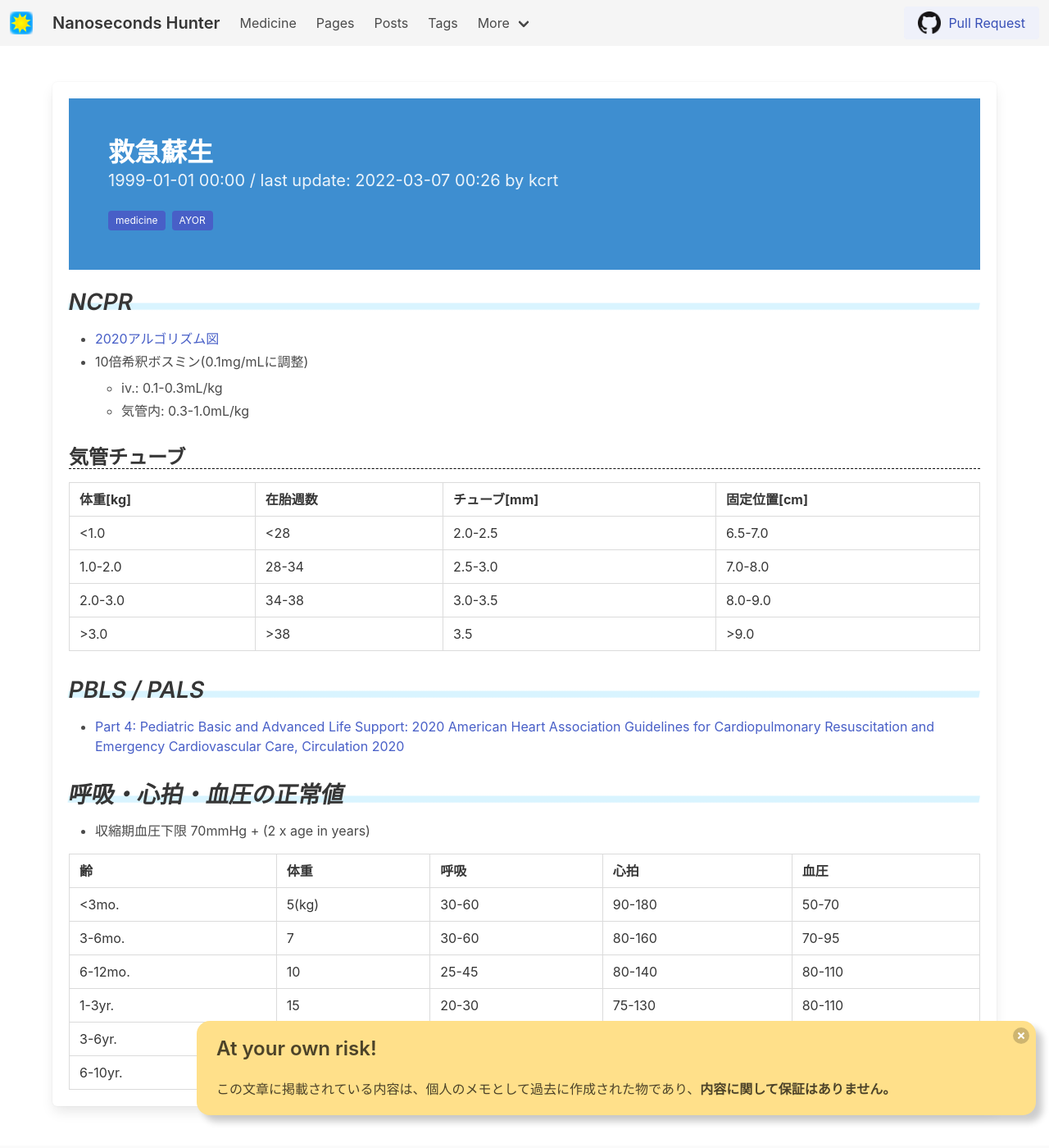
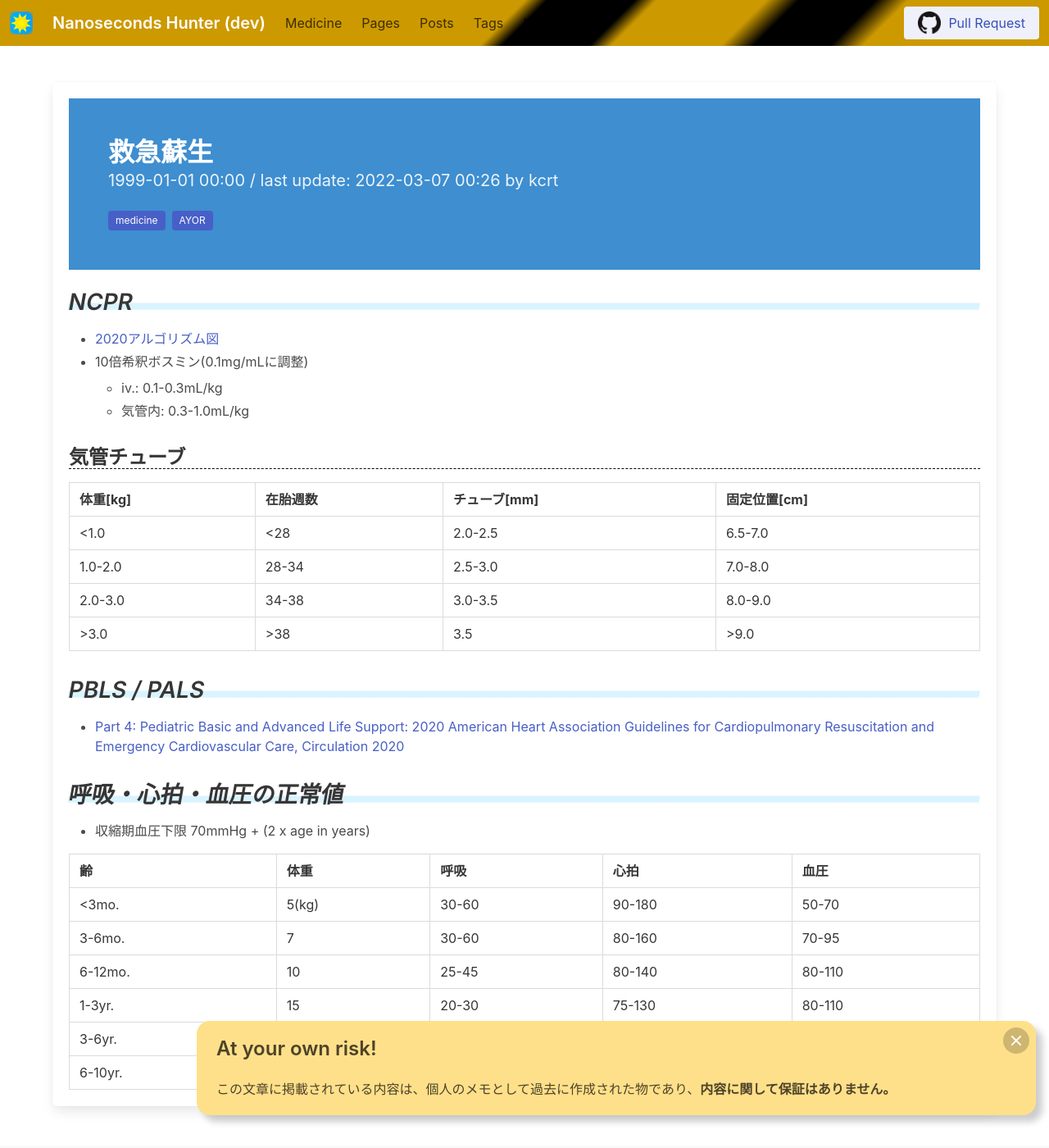
Before and after one commit to kcrt/www.kcrt.net, a Jekyll site: the page built from medicine/救急蘇生.md, in a window 1280 px wide and 1400 px high. Shown: the whole window at 82% size. Built offline with Jekyll 4.4.1, drawn with Linux system fonts in a browser that asks for light colours; some of the changed text lies outside the part shown.

Commit message:
Change navbar if on localhost

```diff
--- a/_layouts/pages.html
+++ b/_layouts/pages.html
@@ -20,7 +20,7 @@
 </head>
 
 <body class="has-navbar-fixed-top">
-	<nav class="navbar is-fixed-top is-light" role="navigation">
+	<nav class="navbar is-fixed-top is-light" role="navigation" id="navbar">
 		<div class="navbar-brand">
 			<div class="navbar-item" href="/">
 				<img src="/assets/images/favicon.png" alt="Nanoseconds Hunter">
@@ -77,7 +77,7 @@
 		</div>
 	</nav>
 	<section class="section">
-		<div class="container box">
+		<div class="container box" id="" content">
 			<section class="hero is-info">
 				<div class="hero-body">
 					<h2 class="title">
@@ -118,29 +118,32 @@
 	</section>
 
 	{% if page.tags contains "AYOR" %}
-	<div class="notification is-warning ayor-info">
-		<button class="delete"></button>
+	<div class="notification is-warning float-info-dialog">
+		<button class="delete is-large"></button>
 		<h4 class="title is-4">At your own risk!</h4>
 		この文章に掲載されている内容は、個人のメモとして過去に作成された物であり、<strong>内容に関して保証はありません。</strong><br />
 	</div>
 	{% endif %}
 
 	{% if page.tags contains "private-memo" %}
-	<div class="notification is-info ayor-info">
+	<div class="notification is-info float-info-dialog">
 		<button id="scope_delete" class="delete hidden"></button>
 		<h4 class="title is-4">Sorry, private only...</h4>
-		このページの内容は、個人のメモとして利用するために作成された物で、<strong>一般に対して公開しているものではありません。</strong>また、記載についてアップデートされているとは限らず、<strong>現状にそぐわない古い情報が含まれている</strong>可能性があります。<br />
-		<a onclick="document.querySelector('div.blur').classList.remove('blur'); document.querySelector('#scope_delete').dispatchEvent(new MouseEvent('click'));"
-			href="#">それでも見る...</a>
+		<div class="has-text-weight-medium">
+			このページの内容は、個人のメモとして利用するために作成された物で、<strong>一般に対して公開しているものではありません。</strong>また、記載についてアップデートされているとは限らず、<strong>現状にそぐわない古い情報が含まれている</strong>可能性があります。<br />
+			<a onclick="document.querySelector('div.blur').classList.remove('blur'); document.querySelector('#scope_delete').dispatchEvent(new MouseEvent('click'));"
+				href="#">それでも見る...</a>
+		</div>
 	</div>
-
 	{% endif %}
 
 	<footer class="footer">
-		<div class="content has-text-centered">
-			Feel free to link to my site! <br />
+		<div class="content has-text-right">
 			Written by <a href="https://profile.kcrt.net/">TAKAHASHI, Kyohei (kcrt)</a> - last update: {{site.time |
-			date: "%Y-%m-%d %H:%M %Z"}}
+			date: "%Y-%m-%d %H:%M %Z"}}<br />
+			<a href="https://bulma.io">
+				<img src="https://bulma.io/images/made-with-bulma.png" alt="Made with Bulma" width="128" height="24">
+			</a>
 		</div>
 	</footer>
 
--- a/assets/css/framework.css
+++ b/assets/css/framework.css
@@ -17,7 +17,7 @@ div.content h4 {
     filter: blur(5px);
 }
 
-.ayor-info {
+.float-info-dialog {
     position: fixed;
     bottom: 1rem;
     right: 1rem;
@@ -34,3 +34,14 @@ div.content h4 {
 .scope-kcrt {
     filter: grayscale(1.0) blur(5px);
 }
+
+.tiger {
+    background: linear-gradient(-45deg, #C90 17%, #000 20%, #000 27%, #C90 30%, #C90 40%, #000 42%, #000 50%, #C90 52%, #C90 65%);
+    color: white;
+}
+.tiger h1.title {
+    color: white;
+}
+.tiger h1.title::after{
+    content: " (dev)"
+}
--- a/assets/js/pages.js
+++ b/assets/js/pages.js
@@ -29,5 +29,14 @@ document.addEventListener('DOMContentLoaded', () => {
         table.classList.add("table", "is-bordered");
     }
 
+    /* ===== domain check ===== */
+    const domain = document.domain;
+    switch(domain){
+        case "localhost":
+            document.getElementById("navbar").classList.add("tiger")
+            break;
+        case "kcrt.github.io":
+            document.getElementById("content").classList.add("blur")
+    }
 
 });
```
Also changed, not shown: README.md, assets/images/made-with-bulma--semiwhite.png (added).
